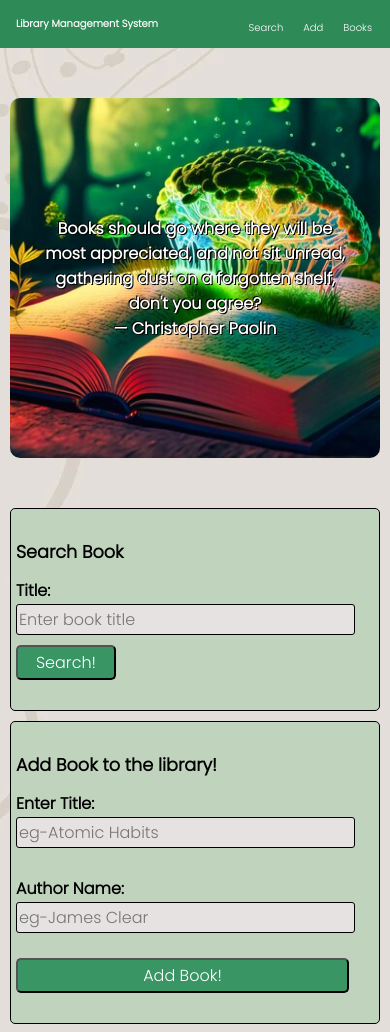
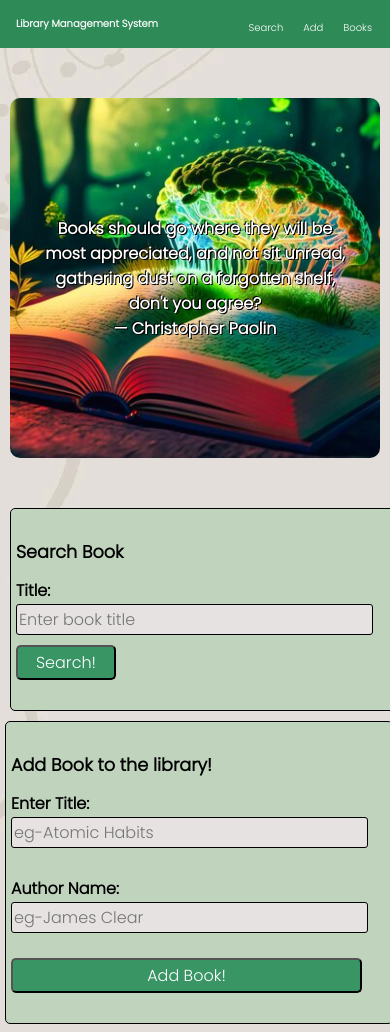
Before and after one commit to Paresh-Kalsotra/library-management-system, a plain HTML site: page index.html in a window 390 px wide. Shown: the top 1032 px of the page. Drawn offline with Linux system fonts and the light colour scheme.

Commit message:
pull req

```diff
--- a/index.html
+++ b/index.html
@@ -26,9 +26,8 @@
         — Christopher Paolin
       </h2>
     </div>
-
-    <section id="search">
-      <div class="box">
+    <section id="input-boxes">
+      <div class="box" id="box1">
         <h1>Search Book</h1>
         <form>
           <label for="searchTitle">Title:</label>
@@ -42,12 +41,9 @@
         </form>
         <div id="searchResponse"></div>
       </div>
-    </section>
 
-    <section id="add">
-      <div class="box">
+      <div class="box" id="box2">
         <h1>Add Book to the library!</h1>
-
         <form>
           <div id="add-form">
             <span>
@@ -74,7 +70,6 @@
         <div id="addResponse"></div>
       </div>
     </section>
-
     <section id="list">
       <div class="box">
         <h1>Book List:</h1>
--- a/style.css
+++ b/style.css
@@ -64,10 +64,17 @@ body {
   background-color: rgb(191, 211, 189);
   border: 1px solid black;
 }
-
-.add-box {
+#input-boxes {
   display: flex;
-  justify-content: left;
+  align-items: stretch;
+}
+#box1 {
+  margin-right: 5px;
+  width: 50%;
+}
+#box2 {
+  margin-left: 5px;
+  width: 50%;
 }
 label {
   font-weight: bold;
@@ -133,7 +140,7 @@ h1 {
   text-align: center;
 }
 
-@media only screen and (max-width: 850px) {
+@media only screen and (max-width: 750px) {
   th,
   td,
   label,
@@ -157,6 +164,14 @@ h1 {
   .navbar a {
     font-size: smaller;
   }
+  #input-boxes {
+    display: inline;
+  }
+  #box1,
+  #box2 {
+    width: 90%;
+  }
+
   .box {
     padding-left: 10px;
   }
```
